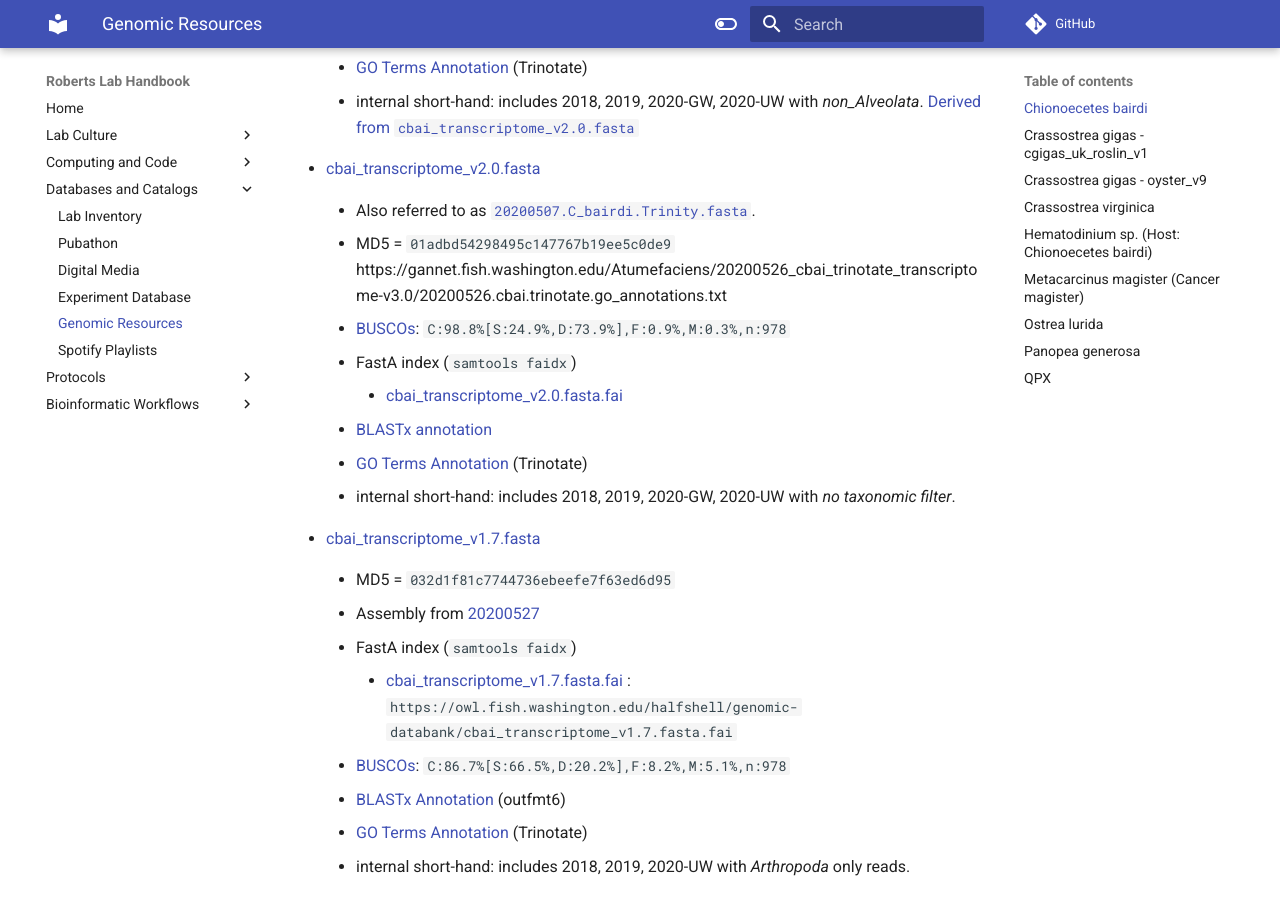
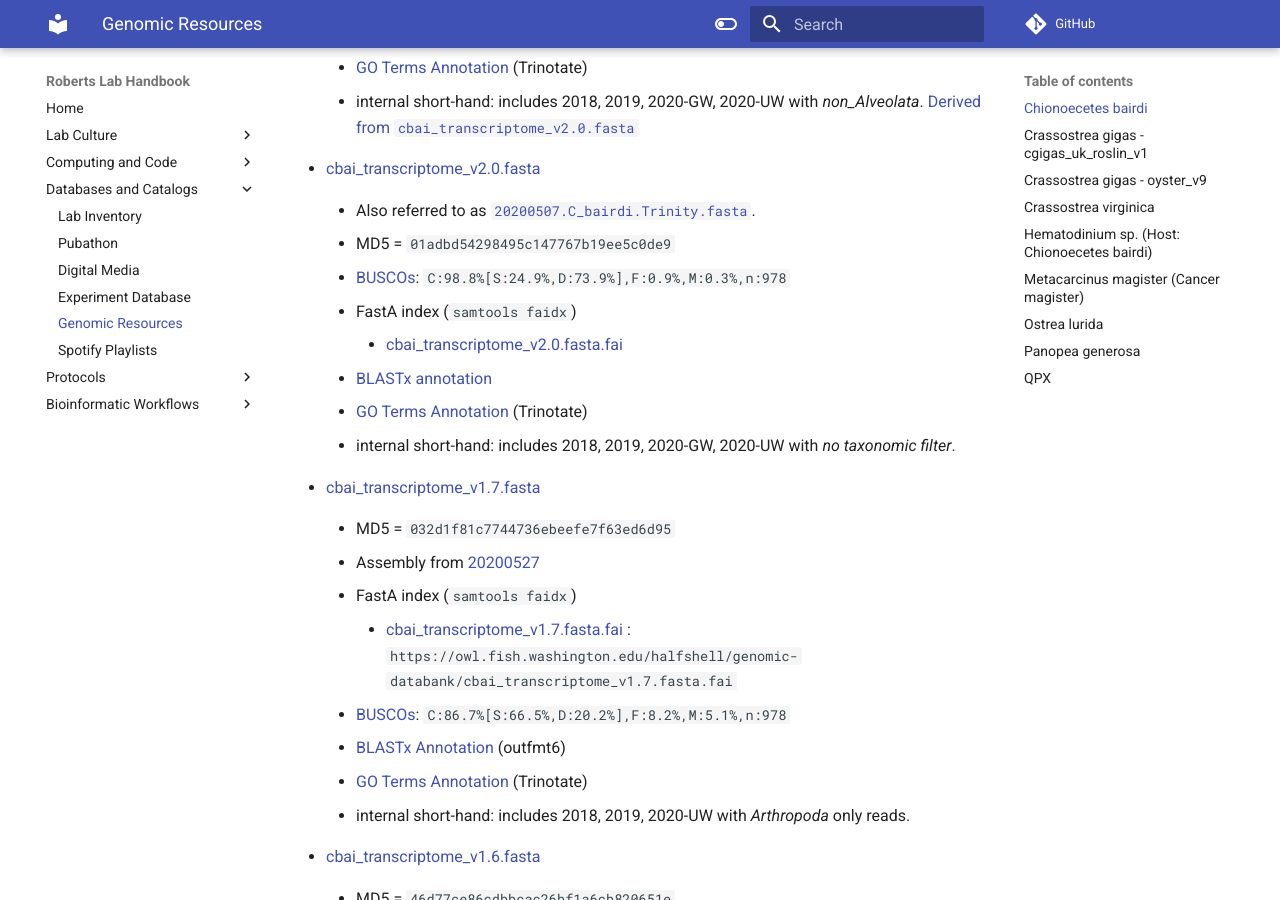
Before and after one commit to RobertsLab/resources, an MkDocs documentation site: the page built from docs/Genomic-Resources.md, in a window 1280 px wide and 900 px high, scrolled down 2300 px. Built offline with MkDocs 1.6.1 and Material for MkDocs 9.7.7, drawn with Linux system fonts in a browser that asks for light colours; comment, search, counter and statistics services are not loaded; some of the changed lines change nothing that is shown.

Commit message:
Fixed a few links

````diff
--- a/docs/Genomic-Resources.md
+++ b/docs/Genomic-Resources.md
@@ -120,7 +120,6 @@
     - Also referred to as [`20200507.C_bairdi.Trinity.fasta`](https://robertslab.github.io/sams-notebook/2020/05/02/Transcriptome-Assembly-C.bairdi-All-RNAseq-Data-Without-Taxonomic-Filters-with-Trinity-on-Mox.html).
 
     - MD5 = `01adbd54298495c147767b19ee5c0de9`
-  https://gannet.fish.washington.edu/Atumefaciens/20200526_cbai_trinotate_transcriptome-v3.0/20200526.cbai.trinotate.go_annotations.txt
     - [BUSCOs](https://robertslab.github.io/sams-notebook/2020/05/08/Transcriptome-Assessment-BUSCO-Metazoa-on-C.bairdi-v2.0-Transcriptome.html): `C:98.8%[S:24.9%,D:73.9%],F:0.9%,M:0.3%,n:978`
 
     - FastA index (```samtools faidx```)
@@ -166,7 +165,7 @@
 
     - [BLASTx Annotation](https://gannet.fish.washington.edu/Atumefaciens/20200519_cbai_diamond_blastx_transcriptome_v1.6/cbai_transcriptome_v1.6.blastx.outfmt6) (outfmt6)
 
-    - [GO Terms Annotation](https://gannet.fish.washington.edu/Atumefaciens/20200520_cbai_trinotate_transcriptome-v1.6/20200520.cbai_transcriptome_v1.6.fasta.trinotate.go_annotations.txt) (Trinotate)
+    - [GO Terms Annotation](https://gannet.fish.washington.edu/Atumefaciens/20200520_cbai_trinotate_transcriptome-v1.6/20200616.cbai_transcriptome_v1.6.fasta.trinotate.go_annotations.txt) (Trinotate)
 
     - internal short-hand: includes 2018, 2019, 2020-GW, 2020-UW with _Arthropoda_ only reads.
 
````
